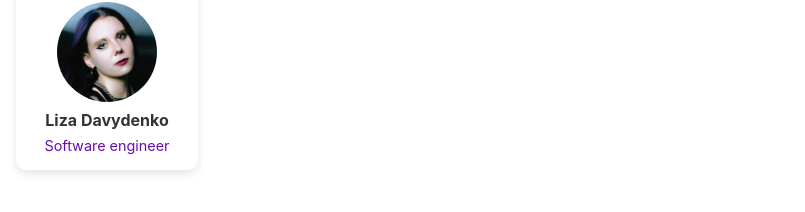
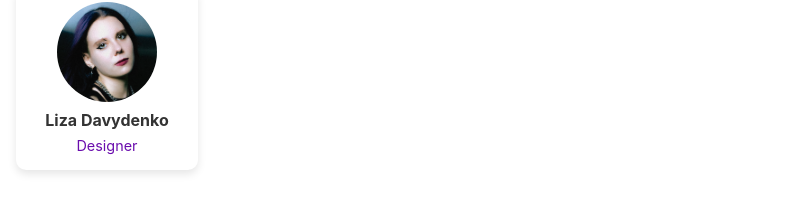
Before and after one commit to DuckSparce/PKR_HW6, a React (Create React App) app: page / in a window 1280 px wide. Shown: the part 144-356 px from the top of the page, without its empty margins (0-805 px from the left). Built offline with nearby package versions, Linux system fonts and the light colour scheme.

Commit message:
add liza job

```diff
--- a/src/components/Body.js
+++ b/src/components/Body.js
@@ -7,7 +7,7 @@
                 <img src={"/avatar_liza.png"} alt="Liza Davydenko" style={styles.photo} />
                 <div style={styles.textContainer}>
                     <h2 style={styles.name}>Liza Davydenko</h2>
-                    <p style={styles.position}>Software engineer</p>
+                    <p style={styles.position}>Designer</p>
                 </div>
             </div>
         </main>
```
